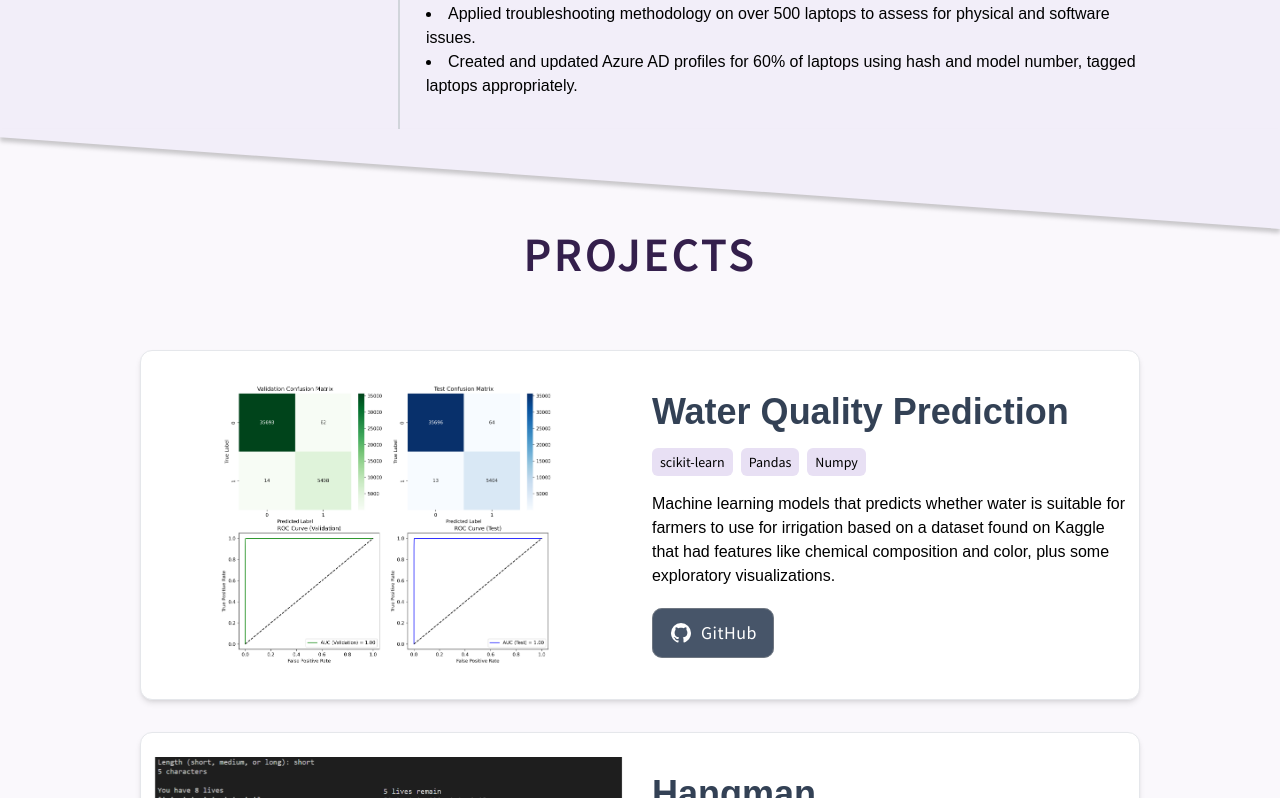
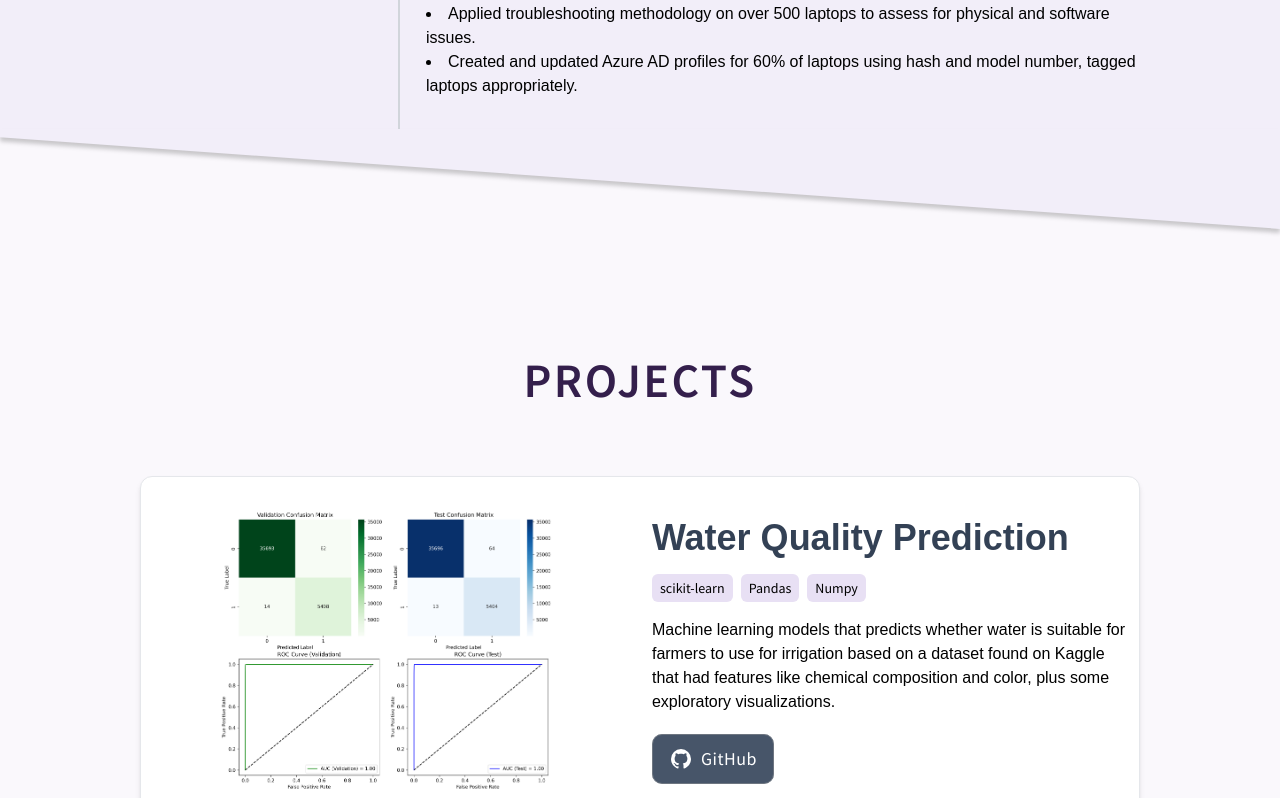
Before and after one commit to julian-ornelas/Portfolio-Site, a Vue app: page / in a window 1280 px wide. Shown: the part 1662-2460 px from the top of the page. Built offline with nearby package versions, Linux system fonts and the light colour scheme.

Commit message:
Changed viewport size of Project section

```diff
--- a/src/components/home/ProjectsSection.vue
+++ b/src/components/home/ProjectsSection.vue
@@ -1,5 +1,5 @@
 <template>
-  <section class="relative flex min-h-[100vh] w-full items-center justify-center bg-base-50 pb-32">
+  <section class="relative flex min-h-[150ch] w-full items-center justify-center bg-base-50 pb-32">
     <div class="custom-shape-divider-top-1713495835">
       <svg
         data-name="Layer 1"
```
